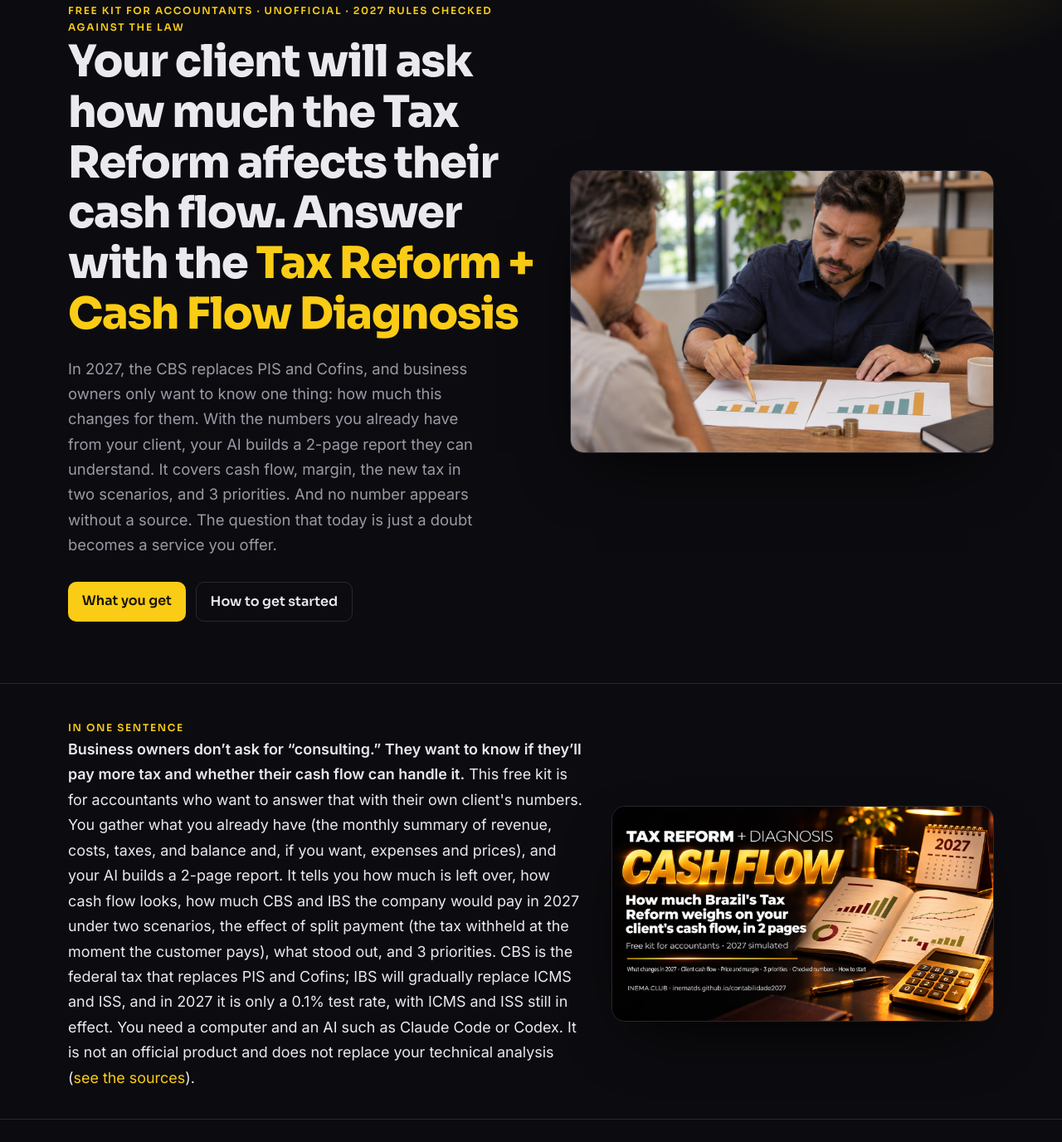
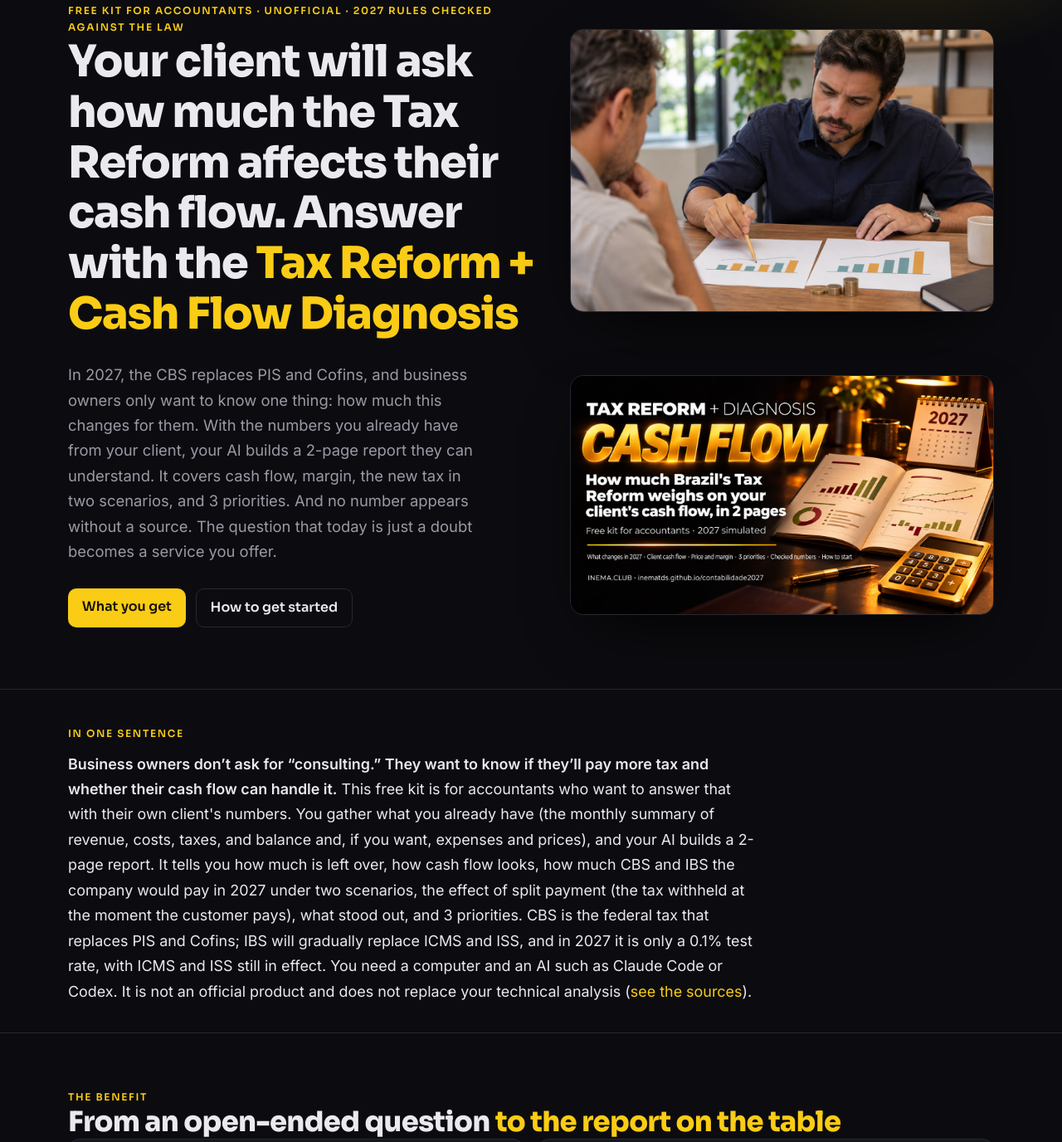
Before and after one commit to inematds/contabilidade2027, a plain HTML site: page guia/en/index.html in a window 1280 px wide. Shown: the part 132-1508 px from the top of the page at 83% size. Drawn offline with Linux system fonts and the light colour scheme.

Commit message:
guia: hero com duas imagens alinhadas (foto ao lado da manchete, banner ao lado do texto) — pedido do Nei
Co-Authored-By: Claude Opus 5.5 <noreply@anthropic.com>

```diff
--- a/guia/en/index.html
+++ b/guia/en/index.html
@@ -153,11 +153,10 @@
   @media(max-width:600px){.tbl thead{display:none} .tbl tr{display:block;border-bottom:1px solid var(--line);padding:6px 0} .tbl tr:last-child{border-bottom:none} .tbl td{display:block;border:none;padding:4px 14px}}
 </style>
 <style>
-  .resumo .duo{display:grid;grid-template-columns:1.15fr .85fr;gap:32px;align-items:center}
-  .resumo .duo p{margin:0}
-  .resumo figure.lado{margin:0;border-radius:16px;overflow:hidden;border:1px solid var(--line);box-shadow:0 30px 80px -30px #000}
-  .resumo figure.lado img{width:100%;height:auto;display:block}
-  @media(max-width:860px){.resumo .duo{grid-template-columns:1fr}}
+  .hero .wrap.hero2{grid-template-columns:1.05fr .95fr;grid-template-areas:"top f1" "bot f2";column-gap:40px;row-gap:28px;align-items:center}
+  .hero2 .h-top{grid-area:top}.hero2 .h-bot{grid-area:bot}.hero2 .f1{grid-area:f1}.hero2 .f2{grid-area:f2}
+  .hero2 .h-bot p.lead{margin-top:0}
+  @media(max-width:780px){.hero .wrap.hero2{grid-template-columns:1fr;grid-template-areas:"top" "f1" "bot" "f2"}}
   .rel{background:var(--card);border:1px solid var(--line);border-radius:14px;padding:18px 20px;font-size:.93rem}
   .rel h4{font-family:Sora;font-size:.95rem;margin:.9em 0 .3em}
   .rel h4:first-child{margin-top:0}
@@ -189,23 +188,22 @@
 </div></nav>
 <header class="hero" id="top">
 <div class="glow"></div>
-<div class="wrap">
-<div>
-<span class="chip">Free kit for accountants · unofficial · 2027 rules checked against the law</span>
-<h1>Your client will ask how much the Tax Reform affects their cash flow. Answer with the <span class="amb">Tax Reform + Cash Flow Diagnosis</span></h1>
-<p class="lead">In 2027, the CBS replaces PIS and Cofins, and business owners only want to know one thing: how much this changes for them. With the numbers you already have from your client, your AI builds a 2-page report they can understand. It covers cash flow, margin, the new tax in two scenarios, and 3 priorities. And no number appears without a source. The question that today is just a doubt becomes a service you offer.</p>
+<div class="wrap hero2">
+<div class="h-top"><span class="chip">Free kit for accountants · unofficial · 2027 rules checked against the law</span>
+<h1>Your client will ask how much the Tax Reform affects their cash flow. Answer with the <span class="amb">Tax Reform + Cash Flow Diagnosis</span></h1></div>
+<figure class="f1"><img alt="An accountant shows the business owner the 2-page report with cash flow charts" src="../assets/hero.jpg"/></figure>
+<div class="h-bot"><p class="lead">In 2027, the CBS replaces PIS and Cofins, and business owners only want to know one thing: how much this changes for them. With the numbers you already have from your client, your AI builds a 2-page report they can understand. It covers cash flow, margin, the new tax in two scenarios, and 3 priorities. And no number appears without a source. The question that today is just a doubt becomes a service you offer.</p>
 <div class="cta">
 <a class="btn" href="#explicado">What you get</a>
 <a class="btn ghost" href="#comecar">How to get started</a>
-</div>
-</div>
-<figure><img alt="An accountant shows the business owner the 2-page report with cash flow charts" src="../assets/hero.jpg"/></figure>
+</div></div>
+<figure class="f2"><img alt="Tax Reform + Cash Flow Diagnosis: how much the Tax Reform affects your client’s cash flow, in 2 pages" src="../assets/banner-en.jpg"/></figure>
 </div>
 </header>
 <main>
 <section class="resumo" id="resumo"><div class="wrap">
 <span class="chip">In one sentence</span>
-<div class="duo"><p><strong>Business owners don’t ask for “consulting.” They want to know if they’ll pay more tax and whether their cash flow can handle it.</strong> This free kit is for accountants who want to answer that with their own client's numbers. You gather what you already have (the monthly summary of revenue, costs, taxes, and balance and, if you want, expenses and prices), and your AI builds a 2-page report. It tells you how much is left over, how cash flow looks, how much CBS and IBS the company would pay in 2027 under two scenarios, the effect of split payment (the tax withheld at the moment the customer pays), what stood out, and 3 priorities. CBS is the federal tax that replaces PIS and Cofins; IBS will gradually replace ICMS and ISS, and in 2027 it is only a 0.1% test rate, with ICMS and ISS still in effect. You need a computer and an AI such as Claude Code or Codex. It is not an official product and does not replace your technical analysis (<a href="#base">see the sources</a>).</p><figure class="lado"><img alt="Tax Reform + Cash Flow Diagnosis: how much the Tax Reform affects your client’s cash flow, in 2 pages" loading="lazy" src="../assets/banner-en.jpg"/></figure></div>
+<p><strong>Business owners don’t ask for “consulting.” They want to know if they’ll pay more tax and whether their cash flow can handle it.</strong> This free kit is for accountants who want to answer that with their own client's numbers. You gather what you already have (the monthly summary of revenue, costs, taxes, and balance and, if you want, expenses and prices), and your AI builds a 2-page report. It tells you how much is left over, how cash flow looks, how much CBS and IBS the company would pay in 2027 under two scenarios, the effect of split payment (the tax withheld at the moment the customer pays), what stood out, and 3 priorities. CBS is the federal tax that replaces PIS and Cofins; IBS will gradually replace ICMS and ISS, and in 2027 it is only a 0.1% test rate, with ICMS and ISS still in effect. You need a computer and an AI such as Claude Code or Codex. It is not an official product and does not replace your technical analysis (<a href="#base">see the sources</a>).</p>
 </div></section>
 <section id="explicado"><div class="wrap">
 <span class="chip">The benefit</span>
```
Also changed, not shown: guia/es/index.html (+12 -14 lines), guia/index.html (+12 -14 lines).
